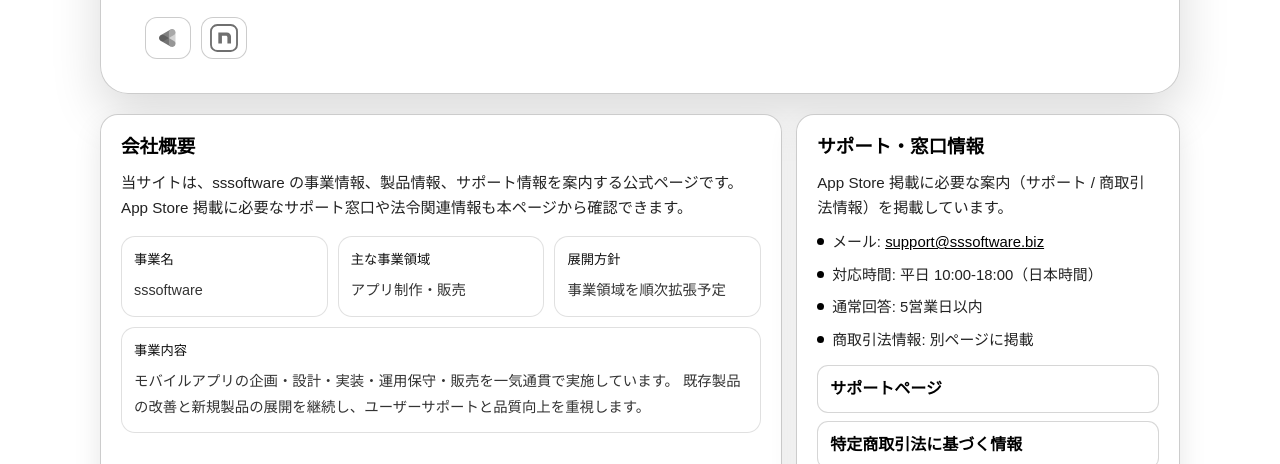
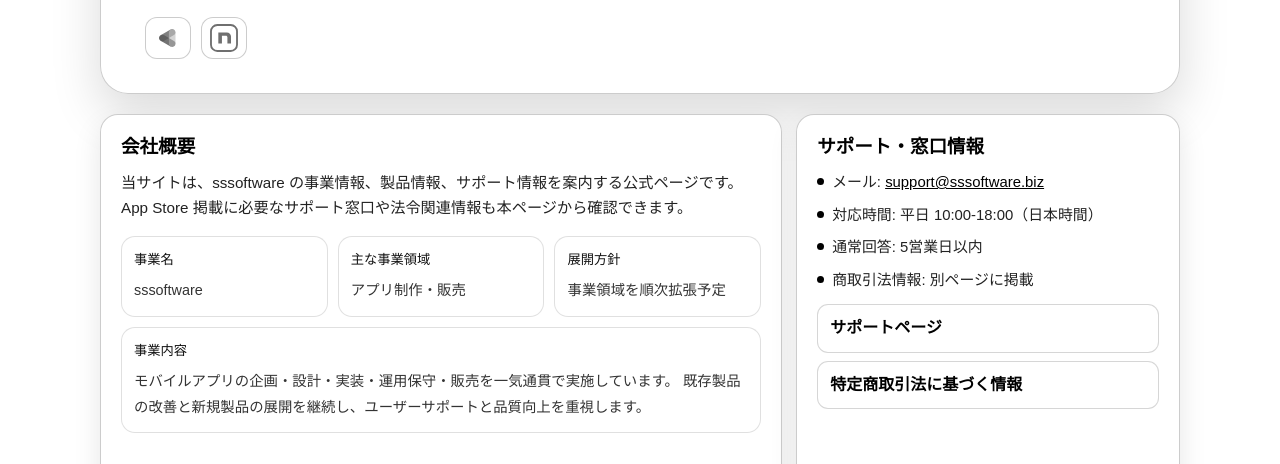
Before and after one commit to ss10ss12ss/sssoftware, a plain HTML site: page index.html in a window 1280 px wide. Shown: the part 308-772 px from the top of the page. Drawn offline with Linux system fonts and the light colour scheme.

Commit message:
Update index.html

```diff
--- a/index.html
+++ b/index.html
@@ -709,7 +709,7 @@
       <aside class="panel">
         <section id="support">
           <h2>サポート・窓口情報</h2>
-          <p>App Store 掲載に必要な案内（サポート / 商取引法情報）を掲載しています。</p>
+          <p> </p>
           <ul class="support-list">
             <li><span class="dot"></span><span>メール: <a href="mailto:support@sssoftware.biz">support@sssoftware.biz</a></span></li>
             <li><span class="dot"></span><span>対応時間: 平日 10:00-18:00（日本時間）</span></li>
```
